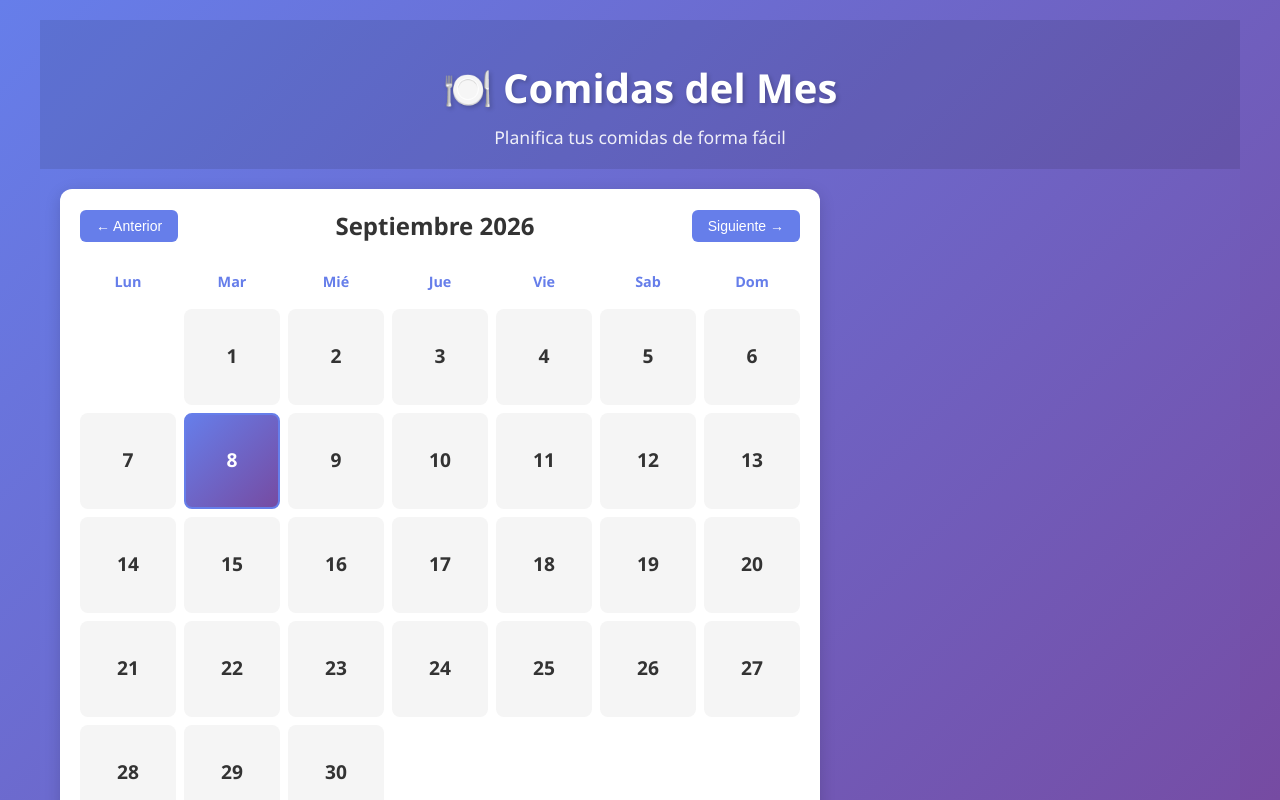
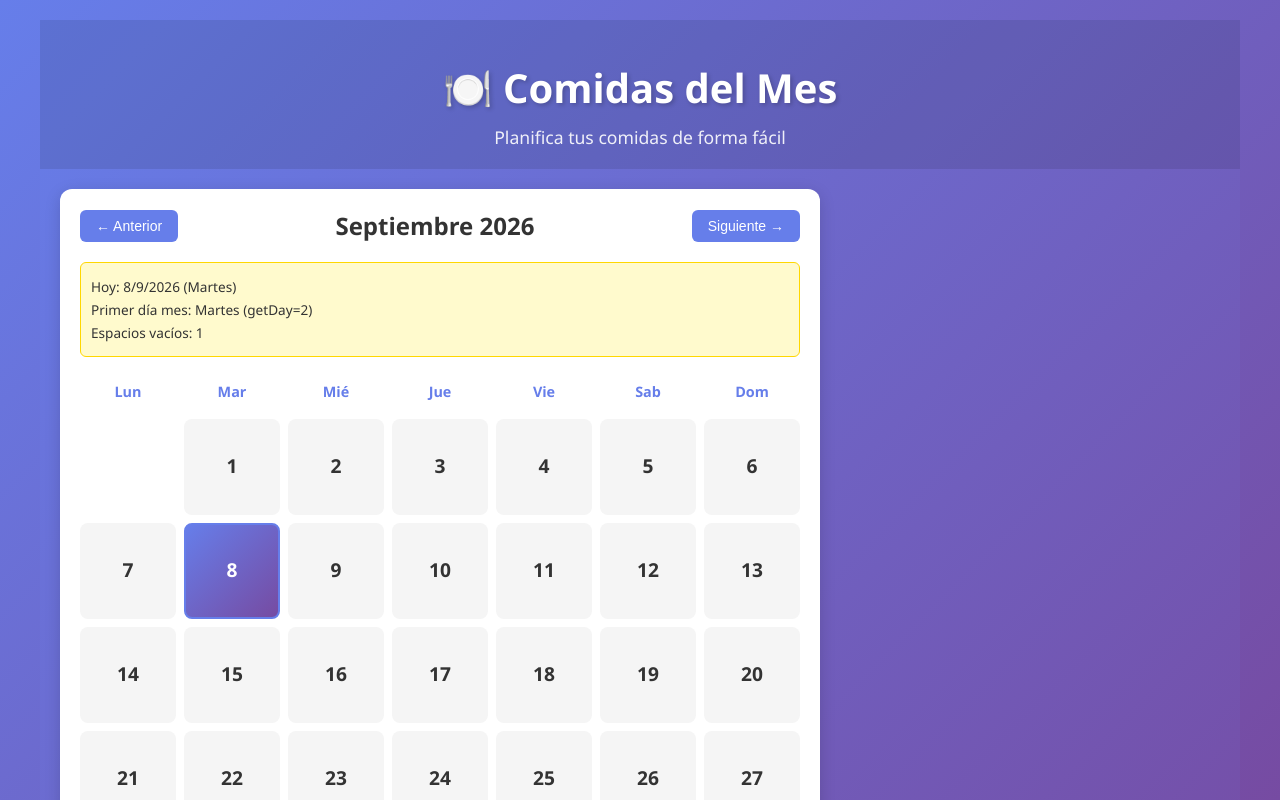
Before and after one commit to marcoduarte1974-spec/Comidas-del-mes, a Vue app: page / in a window 1280 px wide. Shown: the top 800 px of the page. Built offline with nearby package versions, Linux system fonts and the light colour scheme.

Commit message:
Add debug info to Calendar to diagnose day alignment issue

```diff
--- a/src/components/Calendar.vue
+++ b/src/components/Calendar.vue
@@ -4,6 +4,13 @@
       <button @click="$emit('prev-month')" class="btn-nav">← Anterior</button>
       <h2 class="month-year">{{ monthName }} {{ year }}</h2>
       <button @click="$emit('next-month')" class="btn-nav">Siguiente →</button>
+    </div>
+
+    <!-- DEBUG: Muestra información del calendario -->
+    <div class="debug-info">
+      <p>Hoy: {{ todayInfo }}</p>
+      <p>Primer día mes: {{ firstDayInfo }}</p>
+      <p>Espacios vacíos: {{ firstDayOfMonth }}</p>
     </div>
 
     <div class="calendar">
@@ -48,6 +55,7 @@ export default {
       'Enero', 'Febrero', 'Marzo', 'Abril', 'Mayo', 'Junio',
       'Julio', 'Agosto', 'Septiembre', 'Octubre', 'Noviembre', 'Diciembre'
     ]
+    const dayNames = ['Domingo', 'Lunes', 'Martes', 'Miércoles', 'Jueves', 'Viernes', 'Sábado']
 
     const monthName = computed(() => monthNames[props.month])
 
@@ -57,12 +65,20 @@ export default {
 
     const firstDayOfMonth = computed(() => {
       const first = new Date(props.year, props.month, 1)
-      // JavaScript: 0=domingo, 1=lunes, 2=martes...
-      // Nosotros queremos: 0=lunes, 1=martes...
-      // Entonces restamos 1 y si es domingo (-1), lo convertimos a 6
-      let day = first.getDay() - 1
-      if (day < 0) day = 6
-      return day
+      // getDay: 0=domingo, 1=lunes, 2=martes, ..., 6=sábado
+      // Queremos: 0=lunes, 1=martes, ..., 6=domingo
+      // Fórmula: (getDay() - 1 + 7) % 7
+      return (first.getDay() - 1 + 7) % 7
+    })
+
+    const todayInfo = computed(() => {
+      const today = new Date()
+      return `${today.getDate()}/${today.getMonth() + 1}/${today.getFullYear()} (${dayNames[today.getDay()]})`
+    })
+
+    const firstDayInfo = computed(() => {
+      const first = new Date(props.year, props.month, 1)
+      return `${dayNames[first.getDay()]} (getDay=${first.getDay()})`
     })
 
     function isToday(day) {
@@ -87,6 +103,7 @@ export default {
     }
 
     function selectDay(day) {
+      console.log('Click en día:', day)
       emit('select-day', day)
     }
 
@@ -98,7 +115,9 @@ export default {
       isToday,
       hasMeals,
       getMealCount,
-      selectDay
+      selectDay,
+      todayInfo,
+      firstDayInfo
     }
   }
 }
@@ -126,6 +145,20 @@ export default {
   text-align: center;
   flex: 1;
   min-width: 150px;
+}
+
+.debug-info {
+  background: #fffacd;
+  padding: 10px;
+  border-radius: 6px;
+  margin-bottom: 15px;
+  font-size: 0.85rem;
+  color: #333;
+  border: 1px solid #ffd700;
+}
+
+.debug-info p {
+  margin: 4px 0;
 }
 
 .btn-nav {
@@ -245,6 +278,11 @@ export default {
     width: 100%;
   }
 
+  .debug-info {
+    font-size: 0.75rem;
+    padding: 8px;
+  }
+
   .day {
     min-height: 60px;
     padding: 4px;
```
